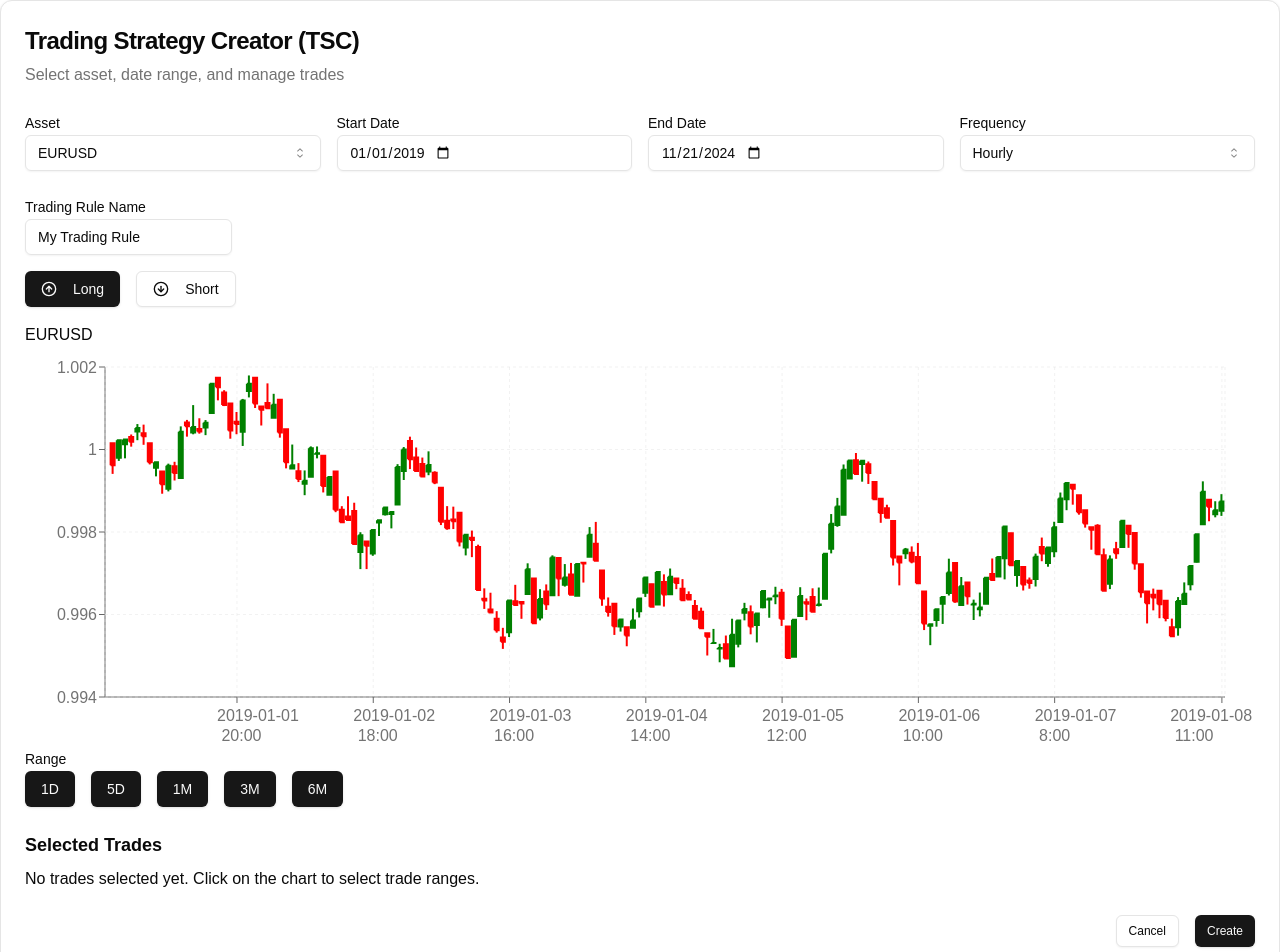
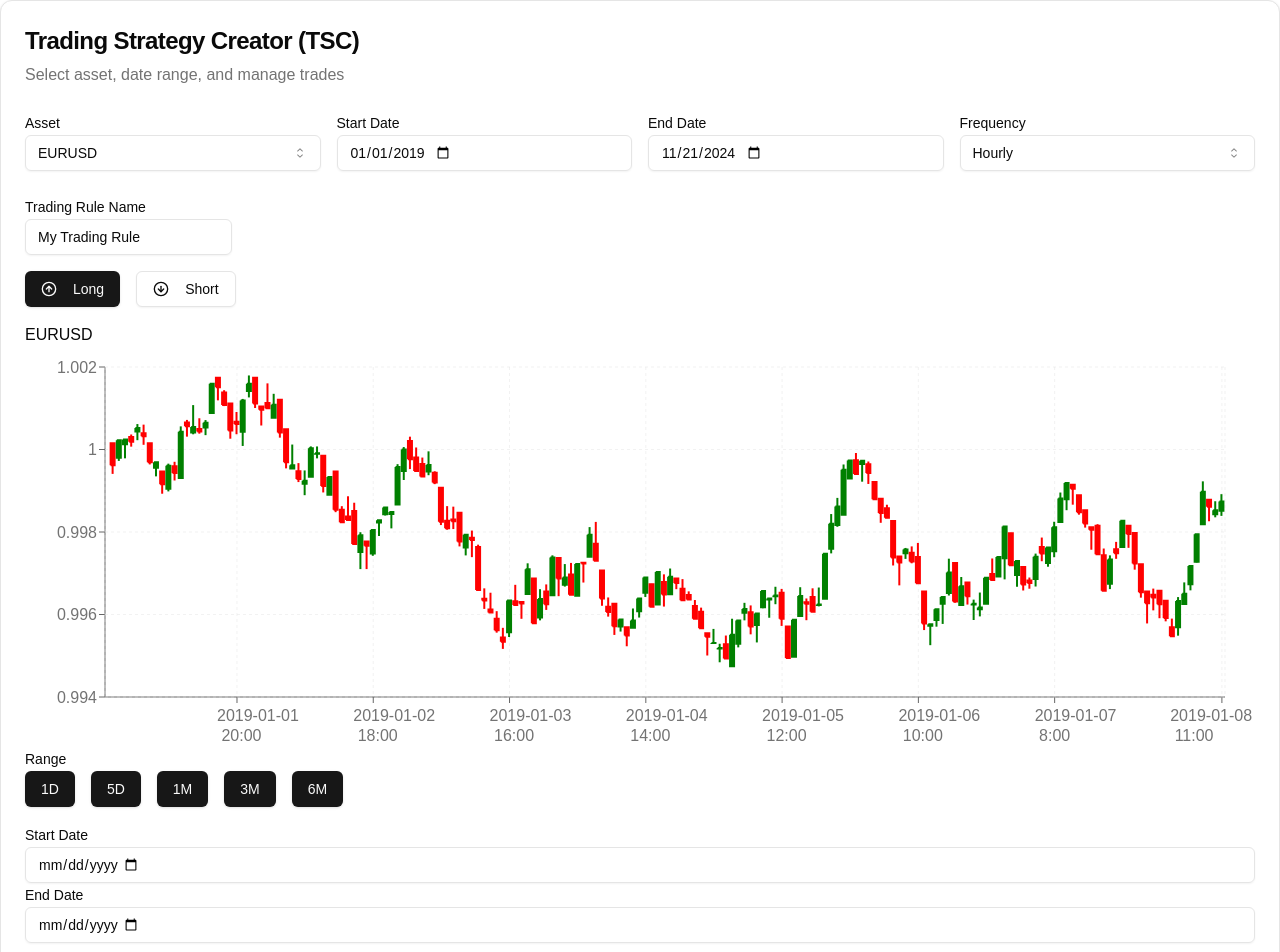
Before and after one commit to jkim1708/EvoTraderDemo, a Next.js app in the folder my-app/: page / in a window 1280 px wide. Shown: the top 952 px of the page. Built offline with nearby package versions, Linux system fonts and the light colour scheme.

Commit message:
adds backtesting time ragne2

```diff
--- a/my-app/components/enhanced-trading-asset-viewer.tsx
+++ b/my-app/components/enhanced-trading-asset-viewer.tsx
@@ -21,7 +21,7 @@ import {
 import {
     CANDLESTICK_FREQUENCY, convertToCustomDate,
     convertToDate,
-    generateData,
+    generateData, isValidDate,
     SampleAssetData,
     transformToCandleStickSeries
 } from "@/utils";
@@ -42,7 +42,7 @@ import {useRouter, useSearchParams} from "next/navigation";
 //     return pnl.toFixed(4)
 // }
 
-const assets= ['EURUSD', 'GBPUSD', 'EURCHF', 'EURNOK']
+const assets = ['EURUSD', 'GBPUSD', 'EURCHF', 'EURNOK']
 
 const EnhancedTradingAssetViewer = observer(() => {
         const {
@@ -100,7 +100,10 @@ const EnhancedTradingAssetViewer = observer(() => {
         // const [selectedRange, setSelectedRange] = useState<[number, number] | null>(null)
         // const [tradeType, setTradeType] = useState<'long' | 'short'>('long')
         const [editingTrade, setEditingTrade] = useState<TradingRule | null>(null)
-        const [isStrategyNameValid, setIsStrategyNameValid] = useState(true);
+        const [isStrategyNameValid, setIsStrategyParamValid] = useState(true);
+
+        const [startBacktestingOffSample, setStartBacktestingOffSample] = useState('');
+        const [endBacktestingOffSample, setEndBacktestingOffSample] = useState('');
 
         const resetSelectedTrades = () => {
             setTradingRule([]);
@@ -137,10 +140,10 @@ const EnhancedTradingAssetViewer = observer(() => {
 
         // eslint-disable-next-line @typescript-eslint/ban-ts-comment
         // @ts-expect-error
-    function transformToFourHourData(candleStickSeries){
+        function transformToFourHourData(candleStickSeries) {
 
             // Initialize result array
-            const aggregatedData:  {
+            const aggregatedData: {
                 high: string,
                 low: string,
                 open: string,
@@ -202,7 +205,7 @@ const EnhancedTradingAssetViewer = observer(() => {
         }
 
         useEffect(() => {
-            const tickSeries: SampleAssetData = generateData(new Date(startDate), new Date(endDate), asset,5);
+            const tickSeries: SampleAssetData = generateData(new Date(startDate), new Date(endDate), asset, 5);
             const candleStickSeries: CandleStickChart[] = transformToCandleStickSeries(tickSeries, frequency) ?? [];
 
             setData(candleStickSeries);
@@ -211,7 +214,6 @@ const EnhancedTradingAssetViewer = observer(() => {
             setFourHourData(transformedData);
 
         }, [startDate, endDate, asset]);
-
 
 
         useEffect(() => {
@@ -267,6 +269,14 @@ const EnhancedTradingAssetViewer = observer(() => {
                 selectedStartDate: param.selectedStartDate,
                 selectedEndDate: param.selectedEndDate,
                 frequency: param.frequency,
+                backtestingOffSample: {
+                    startDate: new Date('2019-01-01').toISOString(),
+                    endDate: new Date('2019-01-02').toISOString()
+                },
+                backtestingOnSample: {
+                    startDate: param.selectedStartDate,
+                    endDate: param.selectedEndDate
+                },
                 underline: data,
                 tradeOnSample,
                 tradeOffSample
@@ -299,7 +309,8 @@ const EnhancedTradingAssetViewer = observer(() => {
             if (viewMode === VIEW_MODE.CREATE) {
 
                 const isNameValid = !isNameExistent(currentTradingStrategyName);
-                setIsStrategyNameValid(isNameValid);
+                const isBacktestingOffSampleValid = isValidDate(startBacktestingOffSample) && isValidDate(endBacktestingOffSample)
+                setIsStrategyParamValid((isNameValid && isBacktestingOffSampleValid));
 
                 if (!isNameValid) {
                     return;
@@ -359,7 +370,7 @@ const EnhancedTradingAssetViewer = observer(() => {
         }
 
         function handleFrequencySelect(value: string) {
-            if(value == 'four_hourly'){
+            if (value == 'four_hourly') {
                 setFrequency(CANDLESTICK_FREQUENCY.FOUR_HOURLY)
             } else {
                 setFrequency(CANDLESTICK_FREQUENCY.HOURLY)
@@ -453,8 +464,46 @@ const EnhancedTradingAssetViewer = observer(() => {
                     </div>
 
 
-                    <CandleStickChart data={frequency == CANDLESTICK_FREQUENCY.HOURLY ? data : fourHourData} asset={asset}/>
+                    <CandleStickChart data={frequency == CANDLESTICK_FREQUENCY.HOURLY ? data : fourHourData}
+                                      asset={asset}/>
 
+                    <Label htmlFor="start-date-backtesting-off-sample" className="text-right">
+                        Start Date
+                    </Label>
+                    <Input
+                        id="start-date-backtesting-off-sample"
+                        type="date"
+                        value={
+                            startBacktestingOffSample
+                        }
+                        onChange={(e) => {
+                            setStartBacktestingOffSample(
+                                e.target.value
+                            )
+
+                        }}
+                        className="flex-1"
+                        max={endDate}
+                    />
+
+                    <Label htmlFor="end-date-backtesting-off-sample" className="text-right">
+                        End Date
+                    </Label>
+                    <Input
+                        id="end-date-backtesting-off-sample"
+                        type="date"
+                        value={
+                            endBacktestingOffSample
+                        }
+                        onChange={(e) => {
+                            setEndBacktestingOffSample(
+                                e.target.value
+                            )
+
+                        }}
+                        className="flex-1"
+                        max={endDate}
+                    />
 
                     <div className="mt-6">
                         <h3 className="text-lg font-semibold mb-2">Selected Trades</h3>
--- /dev/null
+++ b/my-app/components/ui/AlertDialog.tsx
@@ -0,0 +1,24 @@
+import React from "react";
+import * as AlertDialog from "@radix-ui/react-alert-dialog";
+
+
+// eslint-disable-next-line @typescript-eslint/ban-ts-comment
+// @ts-expect-error
+const dialog = (open,setOpen) => {
+
+    return (
+        <AlertDialog.Root open={open} onOpenChange={setOpen}>
+            <AlertDialog.Trigger>Open</AlertDialog.Trigger>
+            <AlertDialog.Portal>
+                <AlertDialog.Overlay />
+                <AlertDialog.Content>
+                    <AlertDialog.Title>Title</AlertDialog.Title>
+                    <AlertDialog.Description>Description</AlertDialog.Description>
+
+                </AlertDialog.Content>
+            </AlertDialog.Portal>
+        </AlertDialog.Root>
+    );
+};
+
+export default dialog;
--- a/my-app/package.json
+++ b/my-app/package.json
@@ -10,6 +10,7 @@
     "lint": "next lint"
   },
   "dependencies": {
+    "@radix-ui/react-alert-dialog": "^1.1.2",
     "@radix-ui/react-dialog": "^1.1.2",
     "@radix-ui/react-icons": "^1.3.2",
     "@radix-ui/react-label": "^2.1.0",
--- a/my-app/utils.ts
+++ b/my-app/utils.ts
@@ -125,6 +125,11 @@ export function convertToDate(date: string): Date {
     return new Date(`${dateParts[0]}-${month}-${day}T${hourStr}:00:00`);
 }
 
+export function isValidDate(dateString: string): boolean {
+    const date = new Date(dateString);
+    return !isNaN(date.getTime());
+}
+
 export const isInExistingInReferenceArea = (referencedArea: ReferencedArea[], currentCursor: string ) => {
     if (referencedArea.length === 0) {
         return false;
```
Also changed, not shown: my-app/store/RootStore.tsx (+11 -11 lines), 1 other file (tests, documents, lock files or other folders). Lines whose indentation alone changed are shown as unchanged.
